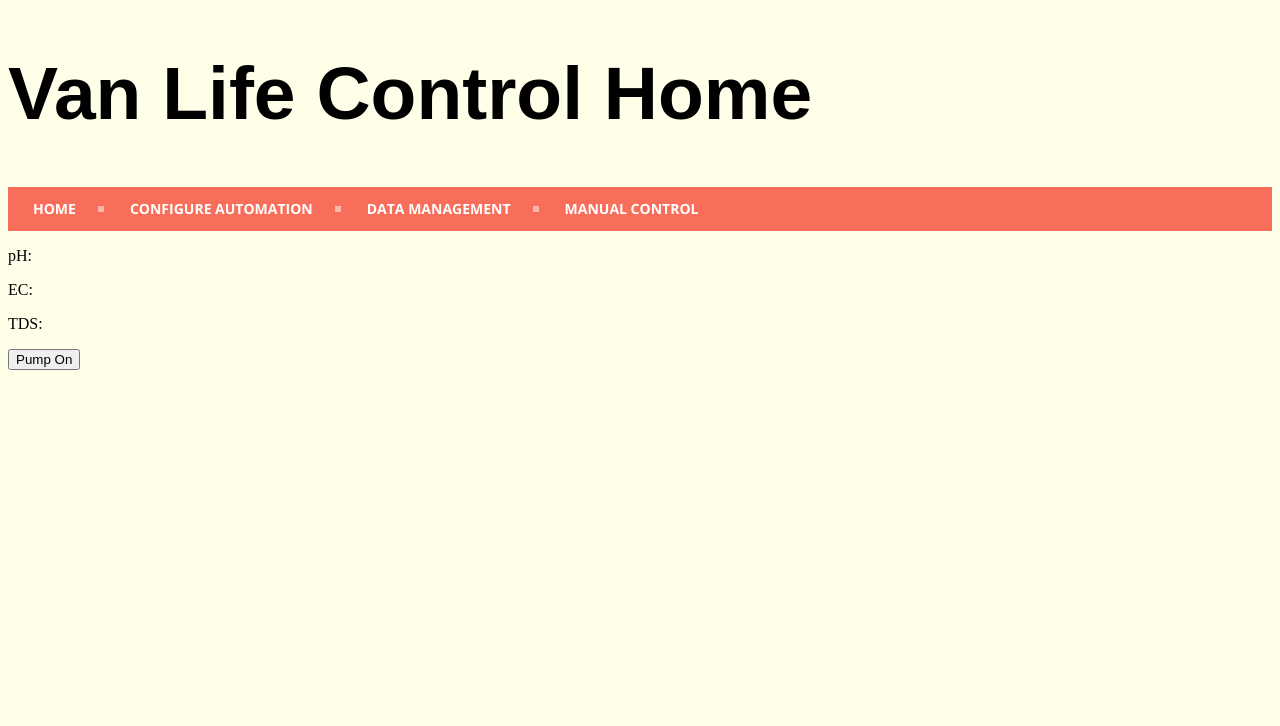
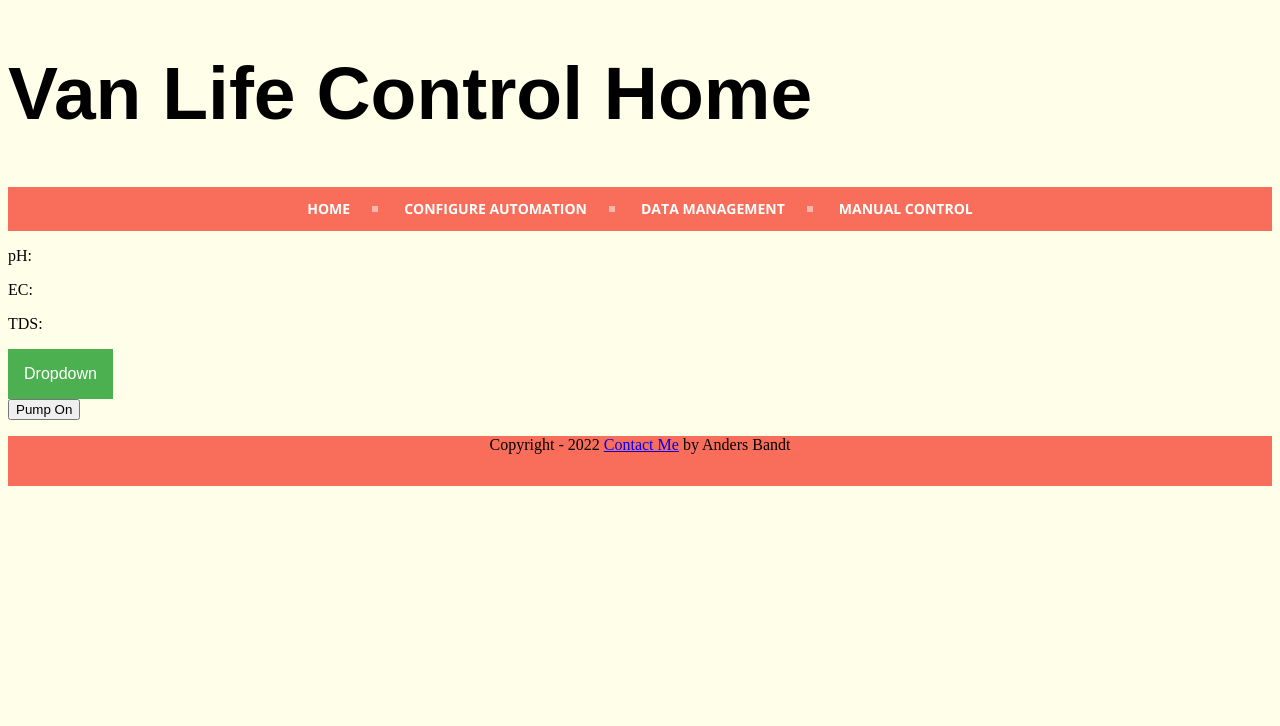
Before and after one commit to andersbandt/Van-Control, a Python web app: template van_flask/templates/index.html in a window 1280 px wide. Shown: the top 726 px of the page. Run offline with Jinja, Linux system fonts and the light colour scheme; the template is opened without the code that fills it, so the values that code supplies are empty; some libraries are stand-ins or nearby versions.

Commit message:
added templates; dht11 to dht22

```diff
--- a/sensors/dht.py
+++ b/sensors/dht.py
@@ -9,7 +9,7 @@
 import db.helpers as dbh
 
 
-dht_device1 = adafruit_dht.DHT11(board.D13, use_pulseio=False)
+dht_device1 = adafruit_dht.DHT22(board.D13, use_pulseio=False)
 dht_device2 = adafruit_dht.DHT11(board.D19, use_pulseio=False)
 dht_device3 = adafruit_dht.DHT22(board.D26, use_pulseio=False)
 
--- a/van_flask/static/css/stylesheet.css
+++ b/van_flask/static/css/stylesheet.css
@@ -106,7 +106,51 @@
 }
 
 
-<<<<<<< HEAD
+
+/* DROPDOWN BUTTON */
+.dropbtn {
+  background-color: #4CAF50;
+  color: white;
+  padding: 16px;
+  font-size: 16px;
+  border: none;
+}
+
+/* The container <div> - needed to position the dropdown content */
+.dropdown {
+  position: relative;
+  display: inline-block;
+}
+
+/* Dropdown Content (Hidden by Default) */
+.dropdown-content {
+  display: none;
+  position: absolute;
+  background-color: #f1f1f1;
+  min-width: 160px;
+  box-shadow: 0px 8px 16px 0px rgba(0,0,0,0.2);
+  z-index: 1;
+}
+
+/* Links inside the dropdown */
+.dropdown-content a {
+  color: black;
+  padding: 12px 16px;
+  text-decoration: none;
+  display: block;
+}
+
+/* Change color of dropdown links on hover */
+.dropdown-content a:hover {background-color: #ddd;}
+
+/* Show the dropdown menu on hover */
+.dropdown:hover .dropdown-content {display: block;}
+
+/* Change the background color of the dropdown button when the dropdown content is shown */
+.dropdown:hover .dropbtn {background-color: #3e8e41;}
+
+
+
 /* FOOTER */
 
 #footer {
@@ -149,8 +193,6 @@
 }
 
 
-=======
->>>>>>> f68026ef31a8e8e37b11123c02adf6efd785fe60
 /* NAVIGATION BAR STYLING SECTION */
 
 #navbar {
--- /dev/null
+++ b/van_flask/static/dropdown.js
@@ -0,0 +1,16 @@
+
+
+$(document).ready(function() {
+
+    var item1Click = false;
+
+    function clickHandler(){
+        item1Click = true;
+        alert("youve been clicked!")
+}
+
+var element = document.getElementById('item1');
+
+element.addEventListener('click', clickHandler);
+
+});
--- /dev/null
+++ b/van_flask/templates/asset_footer.html
@@ -0,0 +1,3 @@
+<div id="footer">
+	<p>Copyright - 2022 <a href="../form.php">Contact Me</a> by Anders Bandt</p>
+</div>
--- /dev/null
+++ b/van_flask/templates/asset_navbar.html
@@ -0,0 +1,32 @@
+<!-- START -- NAV BAR -->
+<div id="cssmenu">
+  <ul id="navbar">
+    <li><a href="index.html">Home</a>
+    </li>
+    <li><a href="automate.html">Configure Automation</a>
+    </li>
+    <li><a href="data.html">Data Management</a>
+    </li>
+    <li><a href="control.html">Manual Control</a>
+  </ul>
+</div>
+<!-- END -- NAV BAR -->
+
+
+<!-- <\!-- Navigation Bar -\-> -->
+<!-- <div id="cssmenu"> -->
+<!--   <ul id="navbar"> -->
+<!--     <li><a href="../index.html">Home</a> -->
+<!--     </li> -->
+<!--     <li><a href="../blog.html">Blog</a> -->
+<!--     </li> -->
+<!--     <li><a href="../projects.html">Personal Projects</a> -->
+<!--     </li> -->
+<!--     <li><a href="../programs.html">Programs</a> -->
+<!--     </li> -->
+<!--     <li><a href="../server.html">Server Access</a> -->
+<!--     </li> -->
+<!--     <li><a href="../about-me.html">About Me</a> -->
+<!--     </li> -->
+<!--   </ul> -->
+<!-- </div> -->
--- a/van_flask/templates/index.html
+++ b/van_flask/templates/index.html
@@ -2,10 +2,13 @@
 <html lang="en">
 
   <head>
-    <title>Hidden Hydroponics Home</title>
+    <title>Van Life Control Home</title>
+    <meta charset="utf-8">
     <link rel="stylesheet" type="text/css" href="/static/css/stylesheet.css">
+    <link rel="icon" href="favicon.ico"/>
 
 	<script type="text/javascript" src="https://ajax.googleapis.com/ajax/libs/jquery/2.1.3/jquery.min.js"></script>
+    <script src="/static/dropdown.js"></script>
 
     <script type="text/javascript">
       $(function() { $("#mybutton").click(function (event) {
@@ -22,20 +25,12 @@
     <h1>Van Life Control Home</h1>
 
 
-    <div id="cssmenu">
-      <ul id="navbar">
-        <li><a href="index.html">Home</a>
-        </li>
-        <li><a href="automate.html">Configure Automation</a>
-        </li>
-        <li><a href="data.html">Data Management</a>
-        </li>
-        <li><a href="control.html">Manual Control</a>
-      </ul>
-    </div>
+    <!-- NAVBAR (include via Jinja) -->
+    {% include 'asset_navbar.html' %}
+
+
 
     <div class="measurements">
-
  	  <div class="sensor" id="pH">
  		<p>pH: </p>
  	  </div>
@@ -50,10 +45,23 @@
     </div>
 
 
+    <div class="dropdown">
+      <button class="dropbtn">Dropdown</button> <!-- will eventually want this to change into the activity I am doing -->
+      <div class="dropdown-content">
+        <a id="item1" href="#">School</a>
+        <a href="#">Link 2</a>
+        <a href="#">Link 3</a>
+      </div>
+    </div>
+
+
     <form action="/pump/" method="POST">
  	  <button id="mybutton" type="submit">Pump On</button>
     </form>
 
+    <!-- FOOTER (include via Jinja) -->
+    {% include 'asset_footer.html' %}
+
 
   </body>
 </html>
```
Also changed, not shown: todo.txt (added, +15 -0 lines), van_flask/templates/data.html (+20 -2 lines), van_flask/favicon.ico (added), 1 other file.
